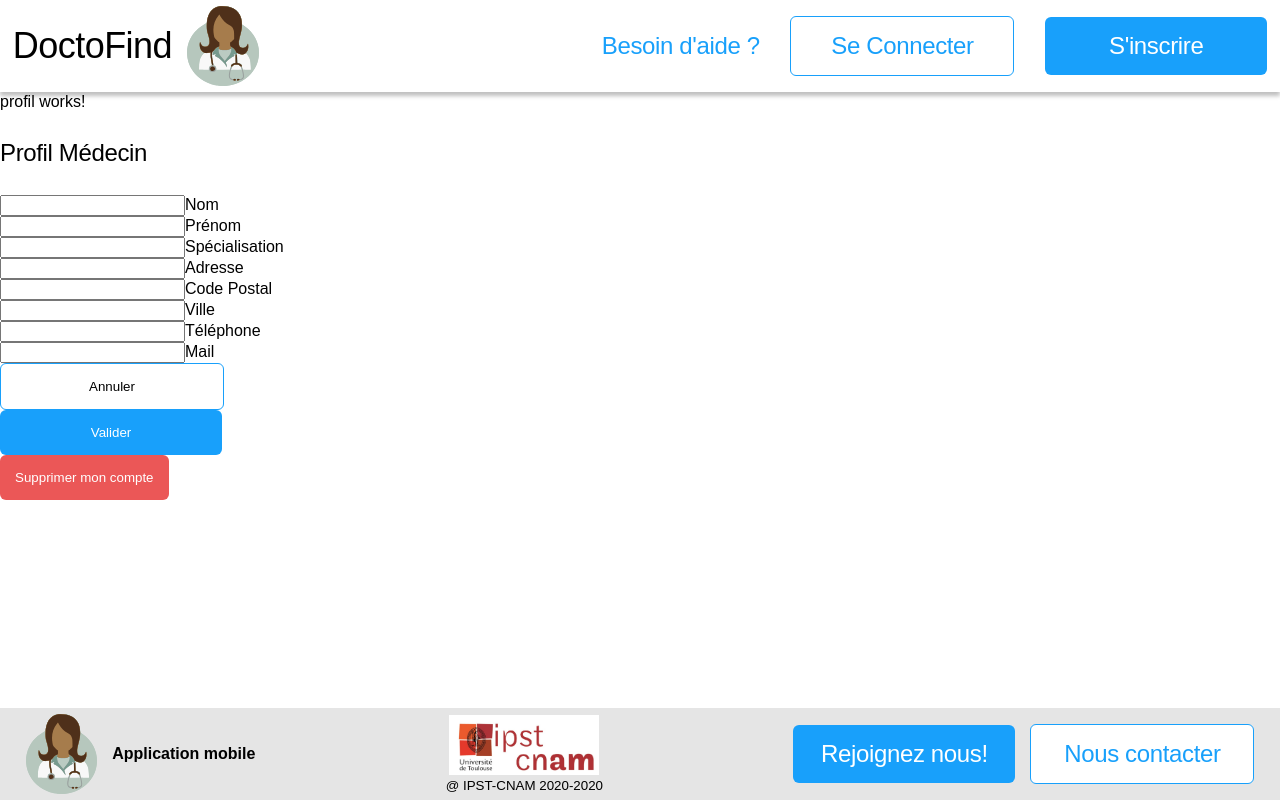
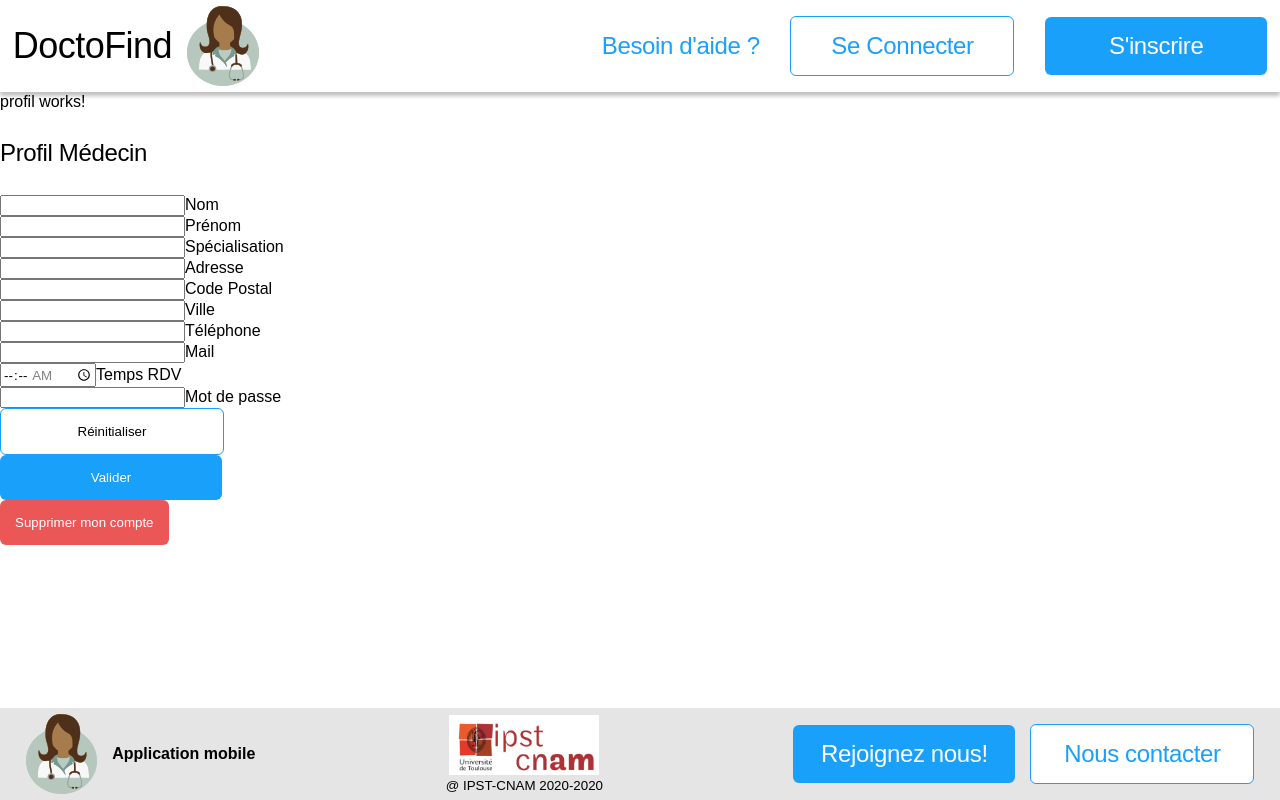
Before and after one commit to kallso/MedecinRDV, an Angular app in the folder frontMedecinRDV/: page /medecin/1 in a window 1280 px wide. Built offline with nearby package versions, Linux system fonts and the light colour scheme; no server answers; a web font is replaced by a local one.

Commit message:
[front] Update profil Ok

```diff
--- a/frontMedecinRDV/src/app/profil/profil-medecin/profil-medecin.component.html
+++ b/frontMedecinRDV/src/app/profil/profil-medecin/profil-medecin.component.html
@@ -1,6 +1,16 @@
 <h3>Profil Médecin</h3>
 <form ngNativeValidate [formGroup]="formProfilMedecin" (ngSubmit)="onSubmit()">
   <div class="inputs">
+
+    <div class="form-field" id="idUser-field">
+      <input
+        type="hidden"
+        name="idUser"
+        id="idUser"
+        formControlName="idUser"
+        [required]="true"
+      />
+    </div>
 
     <div class="form-field" id="nom-field">
       <input
@@ -103,9 +113,39 @@
       <label for="mail">Mail</label>
     </div>
 
+    <div class="form-field" id="tempsRDV-field">
+      <input
+        type="time"
+        value="00:30"
+        min="00:15"
+        max="03:00"
+        step="900"
+        name="tempsRDV"
+        id="tempsRDV"
+        #tempsRDV
+        formControlName="tempsRDV"
+        placeholder=" "
+        [required]="true"
+      />
+      <label for="tempsRDV">Temps RDV</label>
     </div>
 
-  <button type="button" class="button white" (click)="undoPendingChanges()">Annuler</button>
+    <div class="form-field" id="password-field">
+      <input
+        type="password"
+        name="password"
+        id="password"
+        minlength="5"
+        formControlName="password"
+        placeholder=" "
+        [required]="true"
+      />
+      <label for="password">Mot de passe</label>
+    </div>
+
+  </div>
+
+  <button type="button" class="button white" (click)="undoPendingChanges()">Réinitialiser</button>
   <button type="submit" class="button blue">Valider</button>
   <button type="button" class="button red" (click)="deleteMedecin()">Supprimer mon compte</button>
 </form>
--- a/frontMedecinRDV/src/app/profil/profil-medecin/profil-medecin.component.ts
+++ b/frontMedecinRDV/src/app/profil/profil-medecin/profil-medecin.component.ts
@@ -20,6 +20,7 @@ export class ProfilMedecinComponent implements OnInit {
 
   ngOnInit(): void {
     this.formProfilMedecin = new FormGroup({
+      idUser: new FormControl(),
       nom: new FormControl(),
       prenom: new FormControl(),
       mail: new FormControl(),
@@ -27,13 +28,16 @@ export class ProfilMedecinComponent implements OnInit {
       adresse: new FormControl(),
       codePostal: new FormControl(),
       ville: new FormControl(),
-      specialisation: new FormControl()
+      specialisation: new FormControl(),
+      tempsRDV: new FormControl(),
+      password: new FormControl()
     });
 
     this.medecinService
       .getMedecin(this.route.snapshot.params.id)
       .subscribe(medecin => {
         this.medecin = medecin;
+        this.formProfilMedecin.get('idUser').setValue(this.medecin.idUser);
         this.formProfilMedecin.get('nom').setValue(this.medecin.nom.trim());
         this.formProfilMedecin.get('prenom').setValue(this.medecin.prenom.trim());
         this.formProfilMedecin.get('mail').setValue(this.medecin.mail.trim());
@@ -42,31 +46,26 @@ export class ProfilMedecinComponent implements OnInit {
         this.formProfilMedecin.get('codePostal').setValue(this.medecin.codePostal);
         this.formProfilMedecin.get('ville').setValue(this.medecin.ville.trim());
         this.formProfilMedecin.get('specialisation').setValue(this.medecin.specialisation.trim());
+        this.formProfilMedecin.get('tempsRDV').setValue(this.medecin.tempsRdv);
+        this.formProfilMedecin.get('password').setValue(this.medecin.password.trim());
       });
   }
 
   onSubmit() {
     console.log('form envoyé!', this.formProfilMedecin.value);
 
-    /*this.nom = this.formProfilMedecin.get('nom').value.trim();
-    this.prenom = this.formProfilMedecin.get('prenom').value.trim();
-    this.mail = this.formProfilMedecin.get('mail').value.trim();
-    this.telephone = this.formProfilMedecin.get('telephone').value.trim();
-    this.adresse = this.formProfilMedecin.get('adresse').value.trim();
-    this.codePostal = this.formProfilMedecin.get('codePostal').value.trim();
-    this.ville = this.formProfilMedecin.get('ville').value.trim();
-    this.specialisation = this.formProfilMedecin.get('specialisation').value.trim();*/
-
-    /*this.medecinUpdateProfil = this.medecinService
-      .updateMedecin()
+    this.medecinUpdateProfil = this.medecinService
+      .updateMedecin(this.formProfilMedecin.value)
       .subscribe(
-        (medecinSauve) => {
-          console.log('medecin sauvé', medecinSauve);
+        (medecinUpdated) => {
+          this.medecin = medecinUpdated;
+          console.log('medecin sauvé', medecinUpdated);
+          alert('Profil mis à jours !');
         },
         (error) => {
           // TODO : Gestion de l'erreur
         }
-      );*/
+      );
   }
 
   deleteMedecin() {
@@ -75,6 +74,7 @@ export class ProfilMedecinComponent implements OnInit {
       .subscribe(
         result => {
           if (result.status === 200 || result.ok) {
+            alert('Profil Supprimé !');
             this.router.navigate(['/']);
           }
         }
--- a/frontMedecinRDV/src/app/register/form-medecin/form-medecin.component.ts
+++ b/frontMedecinRDV/src/app/register/form-medecin/form-medecin.component.ts
@@ -41,6 +41,7 @@ export class FormMedecinComponent implements OnInit, OnDestroy {
       .subscribe(
         (medecinSauve) => {
           console.log('medecin sauvé', medecinSauve);
+          alert('Profil Créé !');
         },
         (error) => {
           // TODO : Gestion de l'erreur
--- a/frontMedecinRDV/src/app/services/medecin.service.ts
+++ b/frontMedecinRDV/src/app/services/medecin.service.ts
@@ -63,7 +63,7 @@ export class MedecinService {
       );
   }
 
-  /*updateMedecin(medecin: Medecin) {
+  updateMedecin(medecin: Medecin) {
     return this.http
       .put<Medecin>(
         Ressources.urlBackEnd + Ressources.urlMedecins,
@@ -71,12 +71,15 @@ export class MedecinService {
       )
       .pipe(
         catchError(MedecinService.manageErrors),
-        tap(medecin => {
-          medecin => this.medecins. push(medecin);
+        tap(medecinUpdated => {
+          const medecinUpdatedIndex = this.medecins.findIndex(medecinStored => medecinUpdated.idUser === medecinStored.idUser);
+          if ( medecinUpdatedIndex !== -1) {
+            this.medecins[medecinUpdatedIndex] = medecinUpdated;
+          }
           this.medecinsChange.next(this.medecins.slice());
         })
       );
-  }*/
+  }
 
   deleteMedecin(id: number) {
     return this.http
```
Lines whose indentation alone changed are shown as unchanged.
